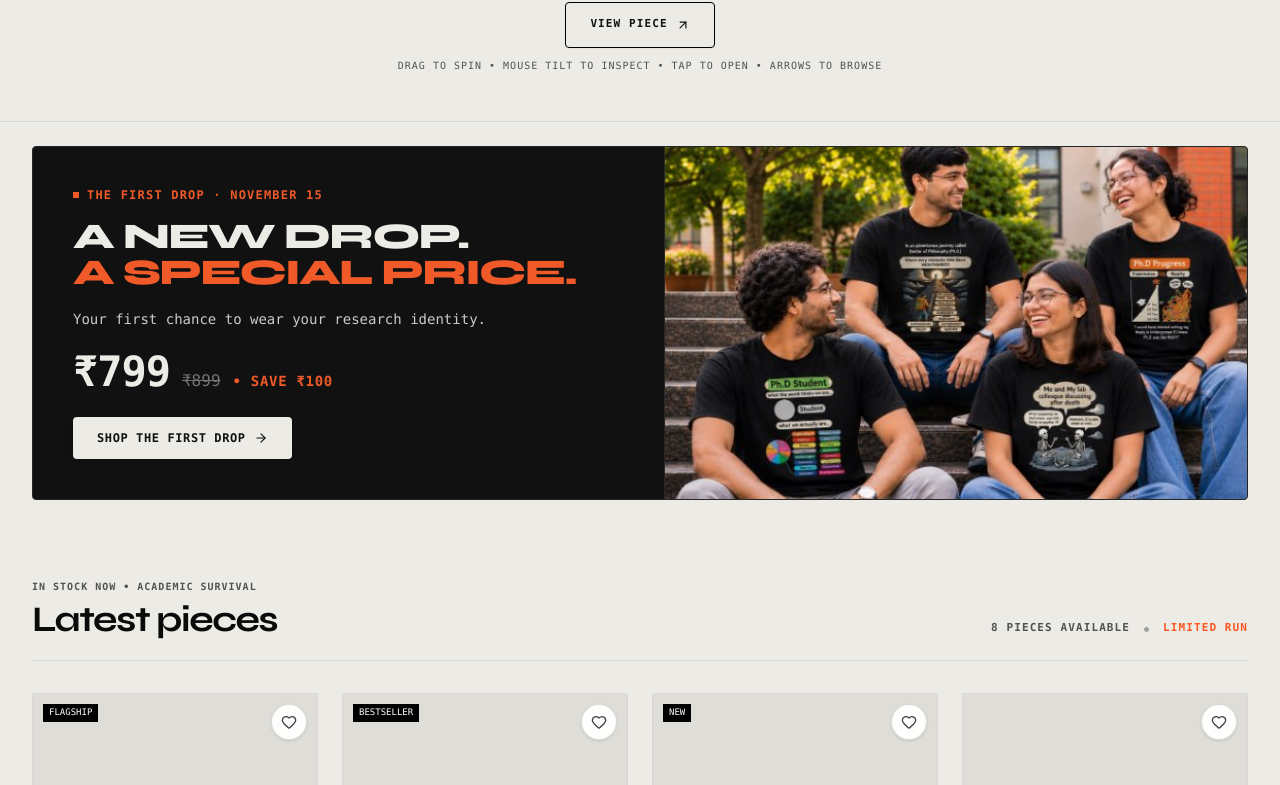
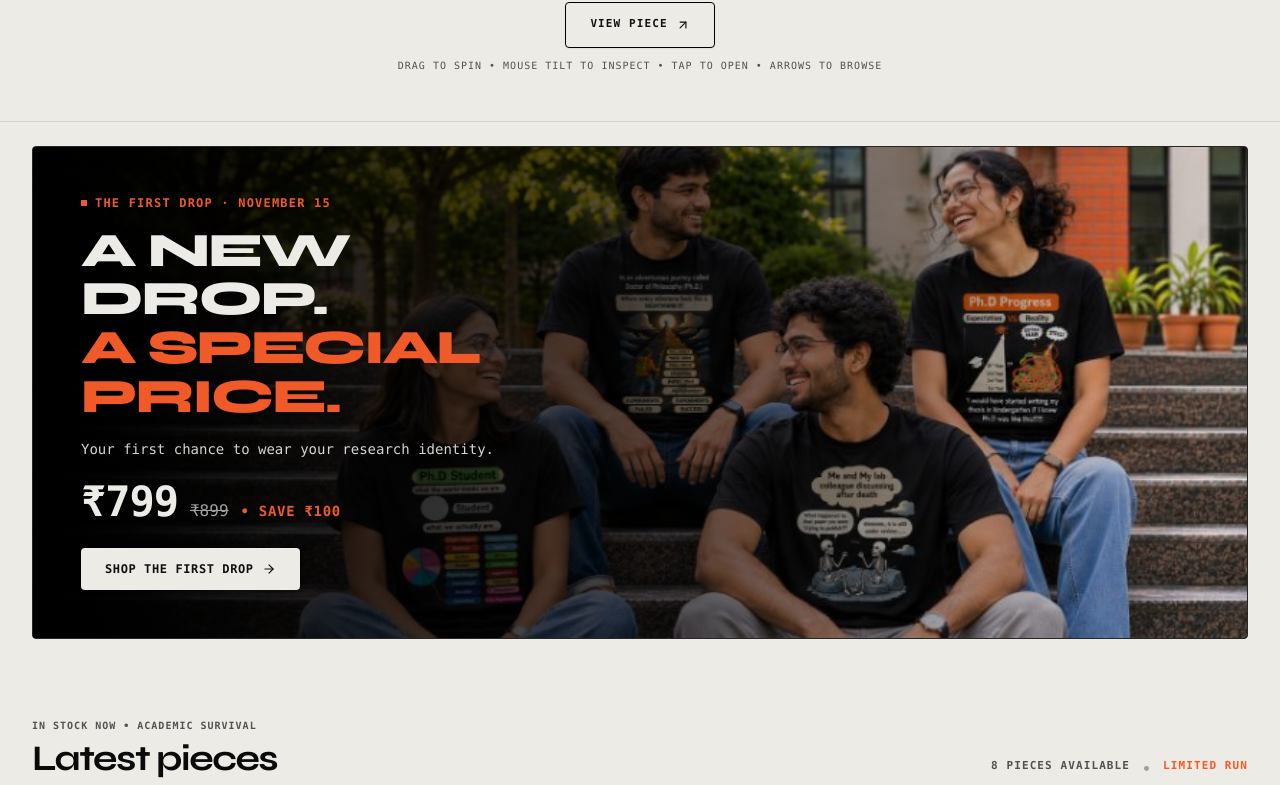
Before and after one commit to srinivasuix/Traitist, a React (Vite) app: page / in a window 1280 px wide. Shown: the part 977-1762 px from the top of the page. Built offline with nearby package versions, Linux system fonts and the light colour scheme.

Commit message:
Replace offer banner background with editorial campus photo

```diff
--- a/src/components/FirstDropBanner.tsx
+++ b/src/components/FirstDropBanner.tsx
@@ -26,9 +26,34 @@ export const FirstDropBanner: React.FC<FirstDropBannerProps> = ({ onExplore }) =
       className="relative max-w-7xl mx-auto px-4 md:px-8 pt-5 sm:pt-6 pb-2"
       aria-label="Promotional Showcase - The First Drop"
     >
-      <div className="relative rounded-sm border border-neutral-800 overflow-hidden bg-[#111111] flex flex-col md:flex-row items-stretch min-h-[280px] md:min-h-[300px] lg:min-h-[320px]">
+      <div className="relative rounded-sm border border-neutral-800 overflow-hidden bg-black flex items-center min-h-[320px] sm:min-h-[340px] md:min-h-[360px]">
         {/* ========================================================
-            1. CONTENT BLOCK (Near-Black, Warm Off-White, Orange #F05A28)
+            BACKGROUND EDITORIAL IMAGE & SCRIMS
+            - Full-bleed background showcasing PhD students in Traitist tees
+            - Left side of the image is pure black, designed for text overlay
+            - Scrim guarantees 100% WCAG AAA contrast across all device viewports
+            ======================================================== */}
+        <div className="absolute inset-0 z-0">
+          <img
+            src="/images/first_drop_editorial_banner.jpg"
+            alt="TRAITIST PhD Research Streetwear - Campus Editorial"
+            className="w-full h-full object-cover object-right select-none pointer-events-none"
+            loading="eager"
+          />
+          {/* Horizontal contrast gradient: solid black over text on left, smoothly opening up to students on right */}
+          <div
+            className="absolute inset-0 bg-gradient-to-r from-black via-black/85 md:via-black/65 to-transparent pointer-events-none"
+            aria-hidden="true"
+          />
+          {/* Vertical contrast gradient for mobile portrait viewports */}
+          <div
+            className="absolute inset-0 bg-gradient-to-t from-black via-black/50 to-transparent md:hidden pointer-events-none"
+            aria-hidden="true"
+          />
+        </div>
+
+        {/* ========================================================
+            CONTENT BLOCK (Near-Black, Warm Off-White, Orange #F05A28)
             - Kicker: THE FIRST DROP · NOVEMBER 15
             - Headline: A NEW DROP. A SPECIAL PRICE.
             - Subline: Your first chance to wear your research identity.
@@ -37,7 +62,7 @@ export const FirstDropBanner: React.FC<FirstDropBannerProps> = ({ onExplore }) =
             - Savings: SAVE ₹100
             - Action: SHOP THE FIRST DROP
             ======================================================== */}
-        <div className="w-full md:w-[56%] lg:w-[54%] xl:w-[52%] p-5 sm:p-7 md:p-8 lg:p-10 flex flex-col justify-center space-y-3 sm:space-y-3.5 md:space-y-4">
+        <div className="relative z-10 w-full md:w-[60%] lg:w-[52%] xl:w-[48%] p-6 sm:p-8 md:p-10 lg:p-12 flex flex-col justify-center space-y-3 sm:space-y-3.5 md:space-y-4">
           {/* Monospace launch label */}
           <div className="flex items-center gap-2">
             <span className="w-1.5 h-1.5 bg-[#F05A28] shrink-0" aria-hidden="true" />
@@ -47,13 +72,13 @@ export const FirstDropBanner: React.FC<FirstDropBannerProps> = ({ onExplore }) =
           </div>
 
           {/* Bold geometric headline */}
-          <h2 className="text-2xl sm:text-3xl md:text-2xl lg:text-3xl xl:text-4xl font-black font-display tracking-tight uppercase leading-[1.02]">
+          <h2 className="text-2xl sm:text-3xl md:text-3xl lg:text-4xl xl:text-5xl font-black font-display tracking-tight uppercase leading-[1.02]">
             <span className="block text-[#ECEBE6]">A NEW DROP.</span>
             <span className="block text-[#F05A28]">A SPECIAL PRICE.</span>
           </h2>
 
           {/* Supporting line */}
-          <p className="text-xs sm:text-sm font-mono text-[#ECEBE6]/85 leading-relaxed max-w-md">
+          <p className="text-xs sm:text-sm font-mono text-[#ECEBE6]/90 leading-relaxed max-w-md">
             Your first chance to wear your research identity.
           </p>
 
@@ -63,7 +88,7 @@ export const FirstDropBanner: React.FC<FirstDropBannerProps> = ({ onExplore }) =
               ₹{FIRST_DROP_LAUNCH_PRICE}
             </span>
             {FIRST_DROP_REGULAR_PRICE && (
-              <span className="text-sm sm:text-base font-mono text-neutral-500 line-through">
+              <span className="text-sm sm:text-base font-mono text-neutral-400 line-through">
                 ₹{FIRST_DROP_REGULAR_PRICE}
               </span>
             )}
@@ -84,21 +109,6 @@ export const FirstDropBanner: React.FC<FirstDropBannerProps> = ({ onExplore }) =
             </button>
           </div>
         </div>
-
-        {/* ========================================================
-            2. PHOTOGRAPHY SHOWCASE (Clean, Crisp, Zero Gradient Mud)
-            - Partitioned column on desktop & tablet
-            - Clear natural daylight, authentic skin tones, readable t-shirts
-            - No fabric textures, no decorative badges, no gradients
-            ======================================================== */}
-        <div className="w-full md:w-[44%] lg:w-[46%] xl:w-[48%] relative min-h-[240px] sm:min-h-[280px] md:min-h-full overflow-hidden border-t md:border-t-0 md:border-l border-neutral-800 bg-[#0E0E0E]">
-          <img
-            src="/images/first_drop_editorial_banner.png"
-            alt="TRAITIST PhD Research Streetwear - Campus Editorial"
-            className="w-full h-full object-cover object-[80%_center] select-none pointer-events-none"
-            loading="eager"
-          />
-        </div>
       </div>
     </section>
   );
```
Also changed, not shown: public/images/first_drop_editorial_banner.jpg (added).
